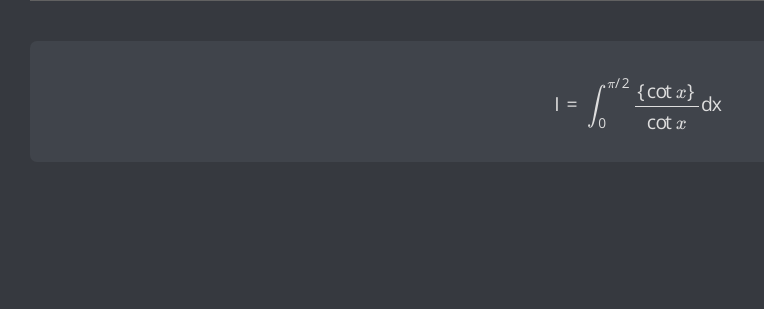
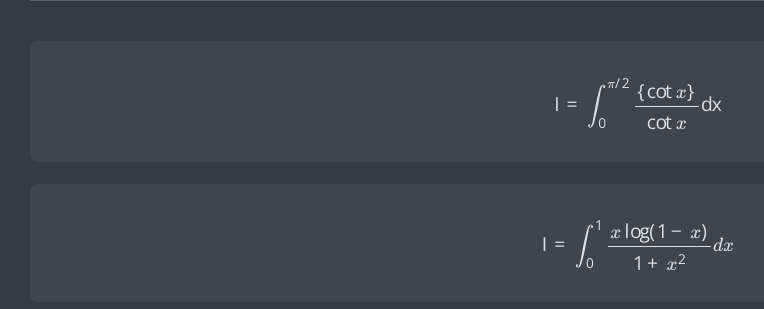
Before and after one commit to derpferpmerp/Math-Showcase, a plain HTML site: page index.html in a window 1280 px wide. Shown: the part 103-412 px from the top of the page, without its empty margins (2-766 px from the left). Drawn offline with nearby package versions, Linux system fonts and the light colour scheme; some packages are replaced by stand-ins of ours.

Commit message:
Fixed index.html

```diff
--- a/index.html
+++ b/index.html
@@ -32,6 +32,10 @@
     <div id="output" class="main-element" onclick="window.location.replace('fractional_cotangent.html')" onmouseover="this.style.cursor='pointer'">
         \[ \operatorname{I}=\int_0^{\pi/2}\frac{\left\{\cot x \right\}}{\cot x}\mathrm{dx} \]
     </div>
+    <br>
+    <div id="zeta_log" class="main-element" onclick="window.location.replace('zeta_logarithm.html')" onmouseover="this.style.cursor='pointer'">
+        \[ \operatorname{I}=\int_{0}^{1} \frac{x \log (1-x)}{1+x^{2}}dx \]
+    </div>
 </main>
 
 </body>
```
Also changed, not shown: zeta_logarithm.html (+1 -1 lines).
